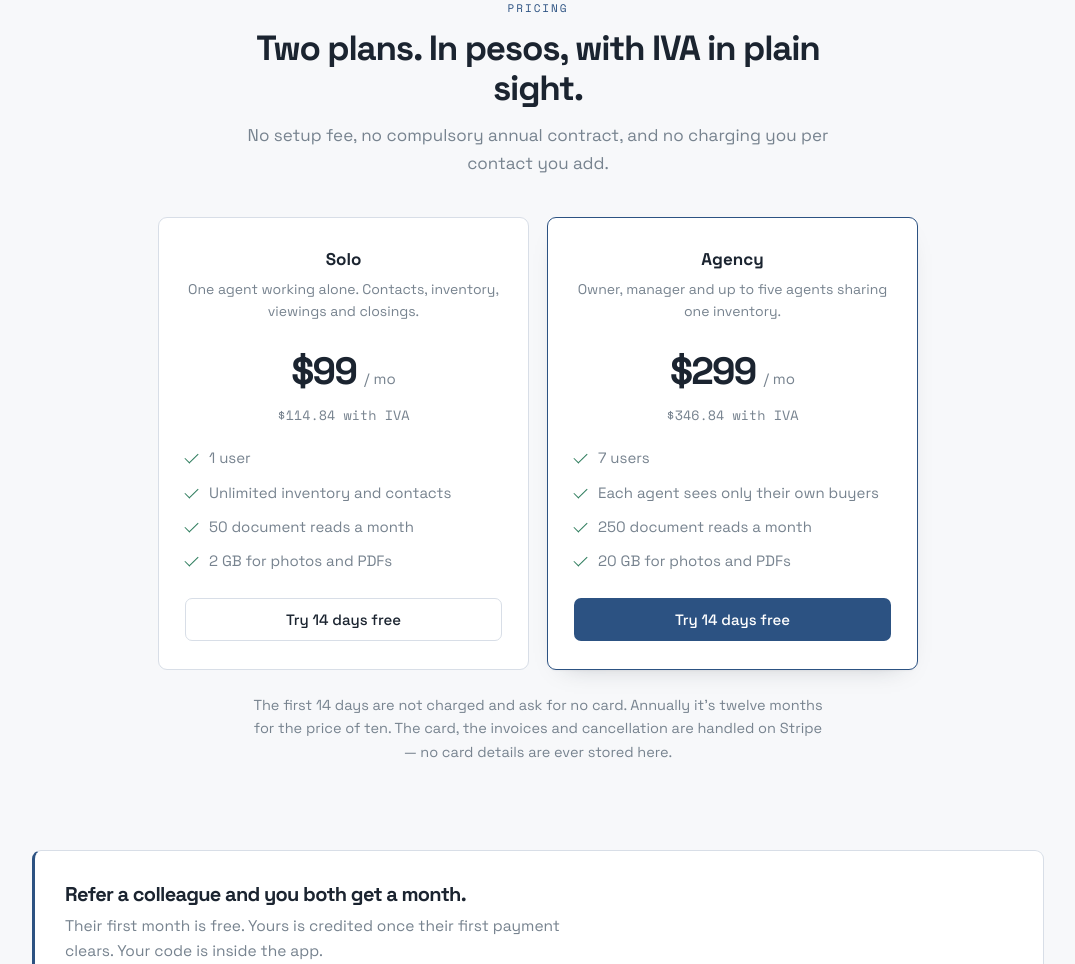
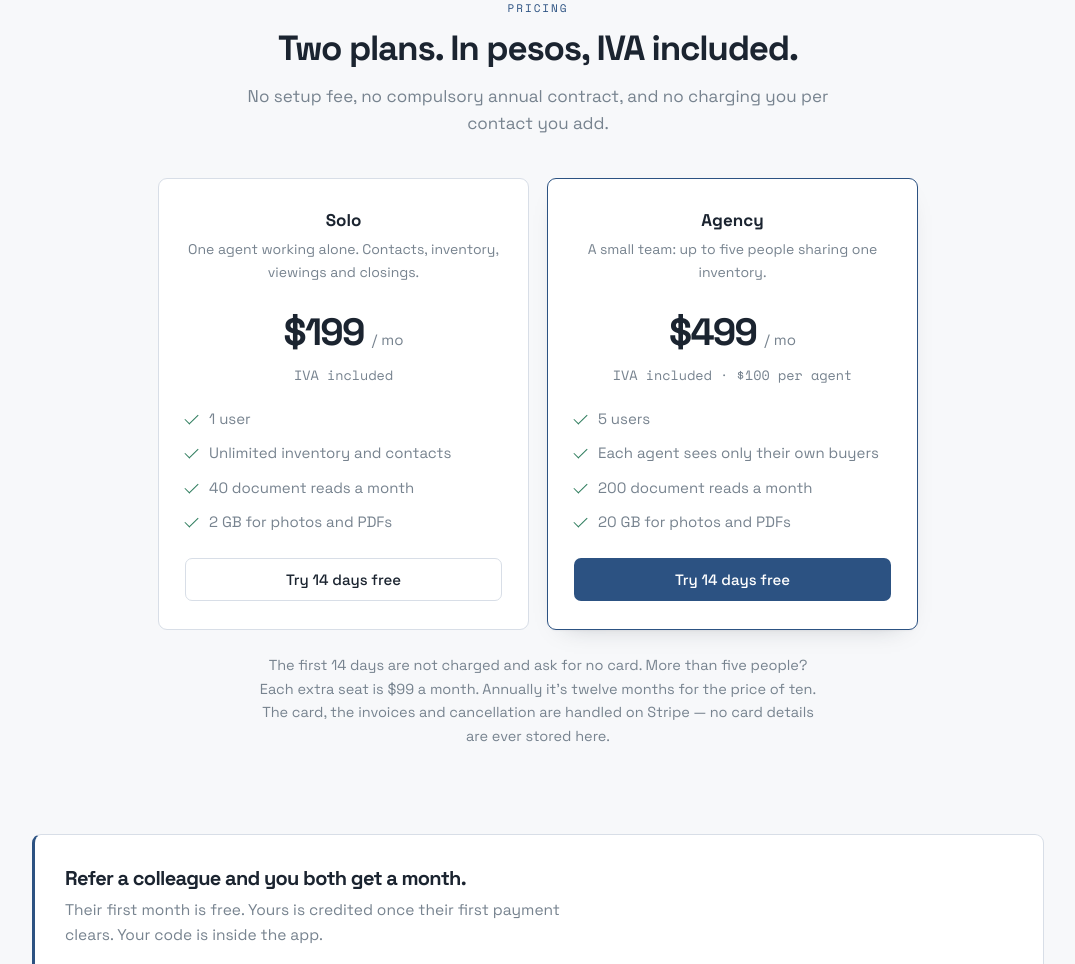
Before and after one commit to joshnorthcott/naah-site, a plain HTML site: page index.html in a window 1280 px wide. Shown: the part 2571-3535 px from the top of the page, without its empty margins (102-1177 px from the left). Drawn offline with nearby package versions, Linux system fonts and the light colour scheme.

Commit message:
new pricing

```diff
--- a/index.html
+++ b/index.html
@@ -140,6 +140,9 @@ header.scrolled{border-bottom-color:var(--line)}
 .reel .dots button:focus-visible{outline:2px solid var(--accent);outline-offset:3px}
 
 /* --- sections --- */
+/* The header is sticky, so an anchor jump has to stop short of it or
+   the heading it jumped to ends up underneath. */
+section[id], #top{scroll-margin-top:84px}
 section{padding:86px 0}
 section + section{padding-top:0}
 .sechead{max-width:640px;margin-bottom:40px}
@@ -174,7 +177,9 @@ section + section{padding-top:0}
   border-top:3px solid var(--hue,var(--accent));overflow:hidden;
 }
 .flip .front{padding:24px 22px 44px}
-.flip .back{transform:rotateY(180deg)}
+/* A tint under the image, so a back that has not finished loading
+   reads as a card rather than as a hole. */
+.flip .back{transform:rotateY(180deg);background:var(--wash)}
 .flip .back img{width:100%;height:100%;object-fit:cover;object-position:left top;display:block}
 .flip .ico{
   width:36px;height:36px;border-radius:7px;display:grid;place-items:center;margin-bottom:16px;
@@ -489,7 +494,7 @@ footer{margin-top:86px;border-top:1px solid var(--line);padding:32px 0 56px}
     <div class="wrap">
       <div class="sechead mid">
         <span class="kicker" data-t="k3">Precios</span>
-        <h2 data-t="h2c">Dos planes. En pesos, con IVA a la vista.</h2>
+        <h2 data-t="h2c">Dos planes. En pesos, con IVA incluido.</h2>
         <p data-t="p2c">Sin costo de instalación, sin contrato anual obligatorio y sin cobrar por cada contacto que agregas.</p>
       </div>
 
@@ -497,12 +502,12 @@ footer{margin-top:86px;border-top:1px solid var(--line);padding:32px 0 56px}
         <div class="plan">
           <div class="pname" data-t="pl1n">Individual</div>
           <div class="pwho" data-t="pl1w">Un asesor por su cuenta. Contactos, inventario, recorridos y cierres.</div>
-          <div class="price">$99 <span data-t="permo">/ mes</span></div>
-          <div class="iva" data-t="pl1iva">$114.84 con IVA</div>
+          <div class="price">$199 <span data-t="permo">/ mes</span></div>
+          <div class="iva" data-t="pl1iva">IVA incluido</div>
           <ul>
             <li data-t="pl1a">1 usuario</li>
             <li data-t="pl1b">Inventario y contactos sin límite</li>
-            <li data-t="pl1c">50 lecturas de documentos al mes</li>
+            <li data-t="pl1c">40 lecturas de documentos al mes</li>
             <li data-t="pl1d">2 GB para fotos y PDFs</li>
           </ul>
           <a class="btn btn-ghost js-app" href="#" data-t="pl1cta">Probar 14 días gratis</a>
@@ -510,20 +515,20 @@ footer{margin-top:86px;border-top:1px solid var(--line);padding:32px 0 56px}
 
         <div class="plan featured">
           <div class="pname" data-t="pl2n">Agencia</div>
-          <div class="pwho" data-t="pl2w">Dueño, gerente y hasta cinco asesores compartiendo un inventario.</div>
-          <div class="price">$299 <span data-t="permo2">/ mes</span></div>
-          <div class="iva" data-t="pl2iva">$346.84 con IVA</div>
+          <div class="pwho" data-t="pl2w">Un equipo pequeño: hasta cinco personas compartiendo un inventario.</div>
+          <div class="price">$499 <span data-t="permo2">/ mes</span></div>
+          <div class="iva" data-t="pl2iva">IVA incluido · $100 por asesor</div>
           <ul>
-            <li data-t="pl2a">7 usuarios</li>
+            <li data-t="pl2a">5 usuarios</li>
             <li data-t="pl2b">Cada asesor ve solo sus compradores</li>
-            <li data-t="pl2c">250 lecturas de documentos al mes</li>
+            <li data-t="pl2c">200 lecturas de documentos al mes</li>
             <li data-t="pl2d">20 GB para fotos y PDFs</li>
           </ul>
           <a class="btn btn-primary js-app" href="#" data-t="pl2cta">Probar 14 días gratis</a>
         </div>
       </div>
 
-      <p class="pricenote" data-t="pnote">Los primeros 14 días no se cobran y no piden tarjeta. Al año son doce meses al precio de diez. La tarjeta, las facturas y la cancelación se manejan en Stripe — aquí nunca se guardan datos de tarjetas.</p>
+      <p class="pricenote" data-t="pnote">Los primeros 14 días no se cobran y no piden tarjeta. ¿Más de cinco personas? Cada lugar adicional cuesta $99 al mes. Al año son doce meses al precio de diez. La tarjeta, las facturas y la cancelación se manejan en Stripe — aquí nunca se guardan datos de tarjetas.</p>
     </div>
   </section>
 
@@ -671,19 +676,19 @@ const EN = {
   s3h: "Work from Today",
   s3p: "The home screen tells you what's next: who to chase, which document is missing, what closes this month.",
 
-  k3: "Pricing", h2c: "Two plans. In pesos, with IVA in plain sight.",
+  k3: "Pricing", h2c: "Two plans. In pesos, IVA included.",
   p2c: "No setup fee, no compulsory annual contract, and no charging you per contact you add.",
   pl1n: "Solo", pl1w: "One agent working alone. Contacts, inventory, viewings and closings.",
-  permo: "/ mo", pl1iva: "$114.84 with IVA",
+  permo: "/ mo", pl1iva: "IVA included",
   pl1a: "1 user", pl1b: "Unlimited inventory and contacts",
-  pl1c: "50 document reads a month", pl1d: "2 GB for photos and PDFs",
+  pl1c: "40 document reads a month", pl1d: "2 GB for photos and PDFs",
   pl1cta: "Try 14 days free",
-  pl2n: "Agency", pl2w: "Owner, manager and up to five agents sharing one inventory.",
-  permo2: "/ mo", pl2iva: "$346.84 with IVA",
-  pl2a: "7 users", pl2b: "Each agent sees only their own buyers",
-  pl2c: "250 document reads a month", pl2d: "20 GB for photos and PDFs",
+  pl2n: "Agency", pl2w: "A small team: up to five people sharing one inventory.",
+  permo2: "/ mo", pl2iva: "IVA included · $100 per agent",
+  pl2a: "5 users", pl2b: "Each agent sees only their own buyers",
+  pl2c: "200 document reads a month", pl2d: "20 GB for photos and PDFs",
   pl2cta: "Try 14 days free",
-  pnote: "The first 14 days are not charged and ask for no card. Annually it's twelve months for the price of ten. The card, the invoices and cancellation are handled on Stripe — no card details are ever stored here.",
+  pnote: "The first 14 days are not charged and ask for no card. More than five people? Each extra seat is $99 a month. Annually it's twelve months for the price of ten. The card, the invoices and cancellation are handled on Stripe — no card details are ever stored here.",
 
   refh: "Refer a colleague and you both get a month.",
   refp: "Their first month is free. Yours is credited once their first payment clears. Your code is inside the app.",
```
